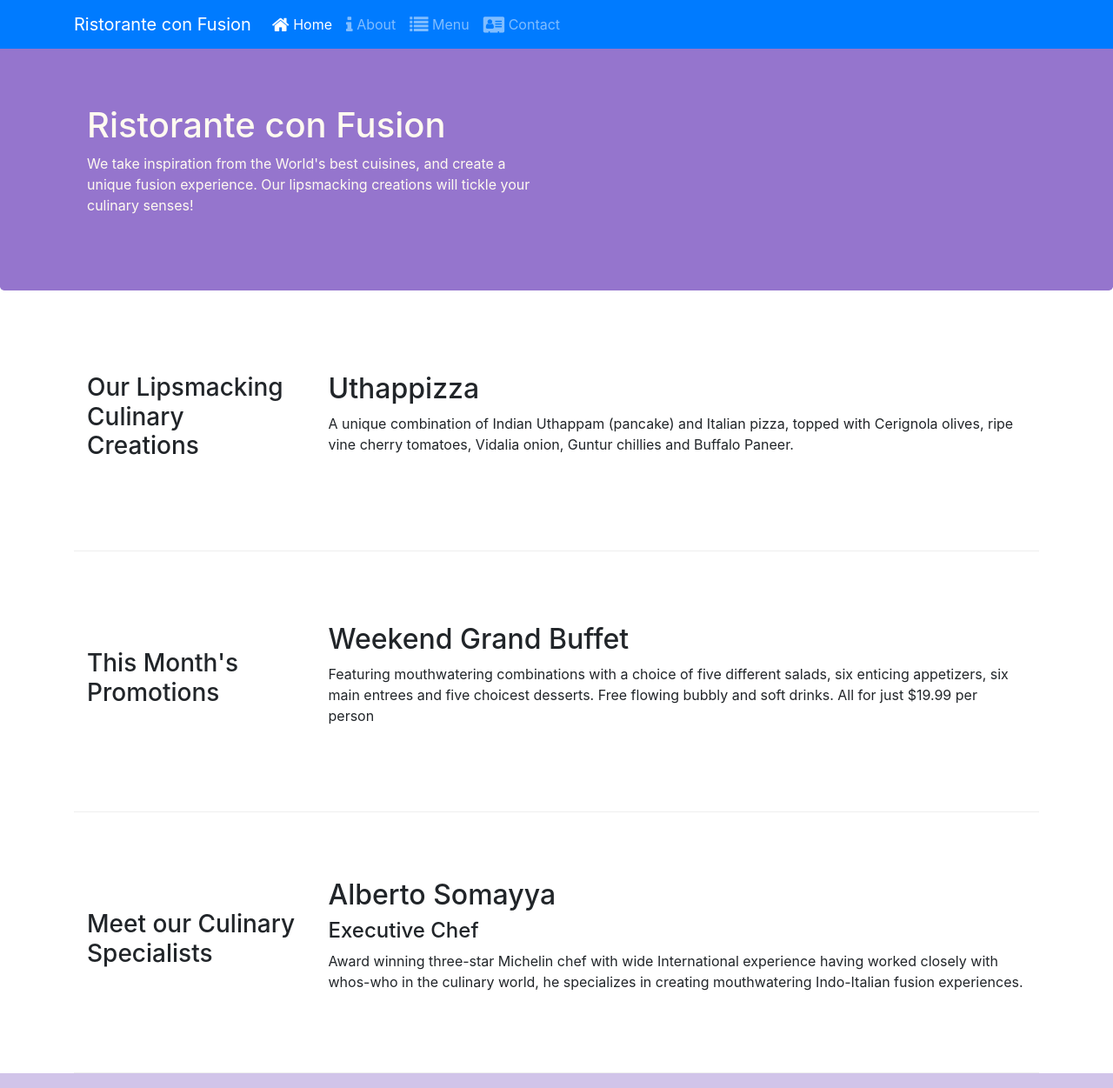
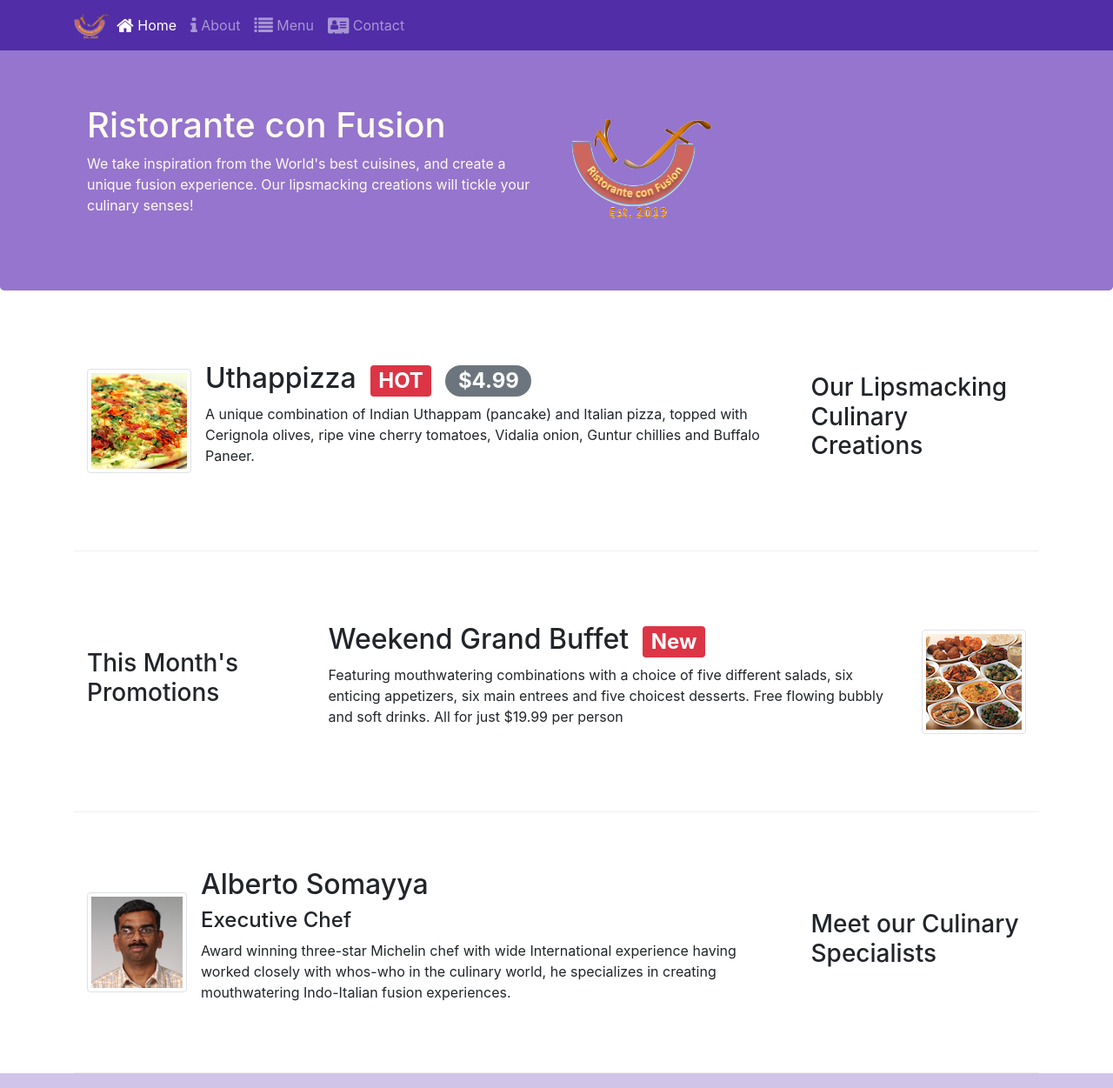
Before and after one commit to Esha-Mangal/Bootstrap, a website: page Bootstrap4/conFusion/index.html in a window 1280 px wide. Shown: the top 1251 px of the page at 87% size. Drawn offline with nearby package versions, Linux system fonts and the light colour scheme.

Commit message:
Images, Media and Badges

```diff
--- a/Bootstrap4/conFusion/index.html
+++ b/Bootstrap4/conFusion/index.html
@@ -16,12 +16,12 @@
 </head>
 
 <body>
-    <nav class="navbar navbar-dark navbar-expand-sm bg-primary fixed-top">
+    <nav class="navbar navbar-dark navbar-expand-sm fixed-top">
         <div class="container">
             <button class="navbar-toggler" type="button" data-toggle="collapse" data-target="#Navbar">
                 <span class="navbar-toggler-icon"></span>
             </button>
-            <a class="navbar-brand" href="#">Ristorante con Fusion</a>
+            <a class="navbar-brand mr-auto" href="#"><img src="img/logo.png" height="30" width="41"></a>
             <div class="collapse navbar-collapse" id="Navbar">
             <ul class="navbar-nav mr-auto">
                 <li class="nav-item active"><a class="nav-link" href="#"><span class="fa fa-home fa-lg"></span> Home</a></li>
@@ -40,7 +40,8 @@
                     <h1>Ristorante con Fusion</h1>
                     <p>We take inspiration from the World's best cuisines, and create a unique fusion experience. Our lipsmacking creations will tickle your culinary senses!</p>
                 </div>
-                <div class="col-12 col-sm">
+                <div class="col-12 col-sm align-self-center">
+                    <img src="img/logo.png" class="img-fluid">
                 </div>
             </div>
         </div>
@@ -48,34 +49,51 @@
 
     <div class="container">
         <div class="row row-content align-items-center">
-            <div class="col-12 col-sm-4 col-md-3">
+            <div class="col-12 col-sm-4 order-sm-last col-md-3">
                 <h3>Our Lipsmacking Culinary Creations</h3>
             </div>
-            <div class="col col-sm col-md .d-none .d-sm-block">
-                <h2>Uthappizza</h2>
-                <p>A unique combination of Indian Uthappam (pancake) and Italian pizza, topped with Cerignola olives, ripe vine cherry tomatoes, Vidalia onion, Guntur chillies and Buffalo Paneer.</p>
+            <div class="col col-sm order-sm-first col-md">
+                <div class="media">
+                    <img class="d-flex mr-3 img-thumbnail align-self-center"
+                       src="img/uthappizza.png" alt="uthappizza">
+                    <div class="media-body">
+                        <h2 class="mt-0">Uthappizza<span class="badge badge-danger ml-3">HOT</span><span class="badge badge-pill badge-secondary ml-3">$4.99</span></h2>
+                        <p class="d-none d-sm-block">A unique combination of Indian Uthappam (pancake) and Italian pizza, topped with Cerignola olives, ripe vine cherry tomatoes, Vidalia onion, Guntur chillies and Buffalo Paneer.</p>
+                    </div>
+                </div>
             </div>
         </div>
-
 
         <div class="row row-content align-items-center">
             <div  class="col-12 col-sm-4 col-md-3">
                 <h3>This Month's Promotions</h3>
             </div>
-            <div class="col col-sm col-md .d-none .d-sm-block">
-                <h2>Weekend Grand Buffet</h2>
-                <p>Featuring mouthwatering combinations with a choice of five different salads, six enticing appetizers, six main entrees and five choicest desserts. Free flowing bubbly and soft drinks. All for just $19.99 per person </p>
+            <div class="col col-sm col-md">
+                <div class="media order-sm-last">
+                    <img class="d-flex ml-3 img-thumbnail align-self-center"
+                        src="img/buffet.png" alt="buffet">
+                    <div class="media-body order-sm-first">
+                        <h2 class="mt-0">Weekend Grand Buffet<span class="badge badge-danger ml-3">New</span></h2>
+                        <p class="d-none d-sm-block">Featuring mouthwatering combinations with a choice of five different salads, six enticing appetizers, six main entrees and five choicest desserts. Free flowing bubbly and soft drinks. All for just $19.99 per person </p>
+                    </div>
+                </div>
             </div>
         </div>
 
         <div class="row row-content align-items-center">
-            <div class="col-12 col-sm-4 col-md-3">
+            <div class="col-12 col-sm-4 order-sm-last col-md-3">
                 <h3>Meet our Culinary Specialists</h3>
             </div>
-            <div class="col col-sm col-md d-none d-sm-block d-print-block">
-                <h2>Alberto Somayya</h2>
-                <h4>Executive Chef</h4>
-                <p>Award winning three-star Michelin chef with wide International experience having worked closely with whos-who in the culinary world, he specializes in creating mouthwatering Indo-Italian fusion experiences. </p>
+            <div class="col col-sm order-sm-first col-md">
+                <div class="media">
+                    <img class="d-flex mr-3 img-thumbnail align-self-center"
+                       src="img/Alberto.png" alt="Alberto">
+                   <div class="media-body">
+                        <h2 class="mt-0">Alberto Somayya</h2>
+                        <h4>Executive Chef</h4>
+                        <p class="d-none d-sm-block">Award winning three-star Michelin chef with wide International experience having worked closely with whos-who in the culinary world, he specializes in creating mouthwatering Indo-Italian fusion experiences. </p>
+                  </div>
+                </div>
             </div>
         </div>
     </div>
```
Also changed, not shown: Bootstrap4/conFusion/aboutus.html (+4 -3 lines), Bootstrap4/conFusion/contactus.html (+3 -2 lines), Bootstrap4/conFusion/img/alberto.png (added), Bootstrap4/conFusion/img/buffet.png (added), Bootstrap4/conFusion/img/logo.png (added), Bootstrap4/conFusion/img/uthappizza.png (added).
